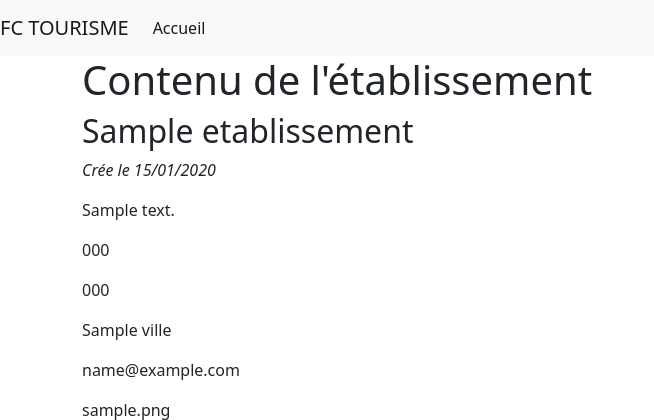
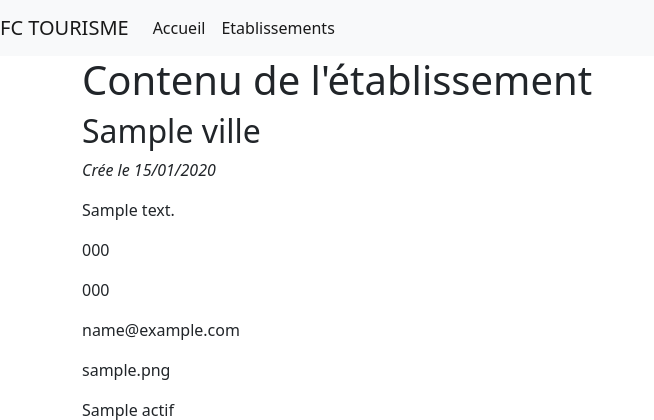
Before and after one commit to Zeqhz/fctourisme, a Symfony app: template templates/etablissement/detailEtablissement.html.twig in a window 1280 px wide. Shown: the top 420 px of the page, without its empty margins (0-654 px from the left). Run offline with Twig, Linux system fonts and the light colour scheme; the template is opened without the code that fills it: most values are stand-ins (such as "Sample title", 1, 10 or a date in 2020); some libraries are stand-ins or nearby versions.

Commit message:
commit avant dernier sprint et dernier sprint jcrois

```diff
--- a/src/Controller/EtablissementController.php
+++ b/src/Controller/EtablissementController.php
@@ -20,7 +20,7 @@ class EtablissementController extends AbstractController
     public function getEtablissement(PaginatorInterface $paginator, Request $request): Response
     {
         $etablissements = $paginator->paginate(
-            $this->etablissementRepository->findBy(['actif' => 'true'],['nom' => 'DESC']),
+            $this->etablissementRepository->findBy(['actif' => 'true'],['nom' => 'ASC']),
             $request->query->getInt('page', 1), /*page number*/
             10 /*limit per page*/
         );
--- a/templates/etablissement/detailEtablissement.html.twig
+++ b/templates/etablissement/detailEtablissement.html.twig
@@ -5,12 +5,11 @@
 {% block body %}
     <h1>Contenu de l'établissement</h1>
     <div>
-        <h2>{{ etablissement.nom }}</h2>
+        <h2>{{ etablissement.ville.nom }}</h2>
         <p class="fst-italic">Crée le {{ etablissement.createdAt | date('d/m/Y') }}</p>
-        <p>{{ etablissement.description | raw }}</p>
+        <p>{{ etablissement.description}}</p>
         <p>{{ etablissement.numeroTel }}</p>
         <p>{{ etablissement.adressePostale }}</p>
-        <p>{{ etablissement.ville }}</p>
         <p>{{ etablissement.adresseMail}}</p>
         <p>{{ etablissement.image }}</p>
         <p>{{ etablissement.actif }}</p>
--- a/templates/partials/navigation.html.twig
+++ b/templates/partials/navigation.html.twig
@@ -4,5 +4,8 @@
         <li class="nav-item">
             <a class="nav-link active" aria-current="page" href="#">Accueil</a>
         </li>
+        <li class="nav-item">
+            <a class="nav-link active" aria-current="page" href="{{ path("app_etablissements") }}">Etablissements</a>
+        </li>
     </ul>
 </nav>
```
Also changed, not shown: src/DataFixtures/EtablissementFixtures.php (+1 -6 lines), templates/etablissement/etablissement.html.twig (+5 -2 lines).
